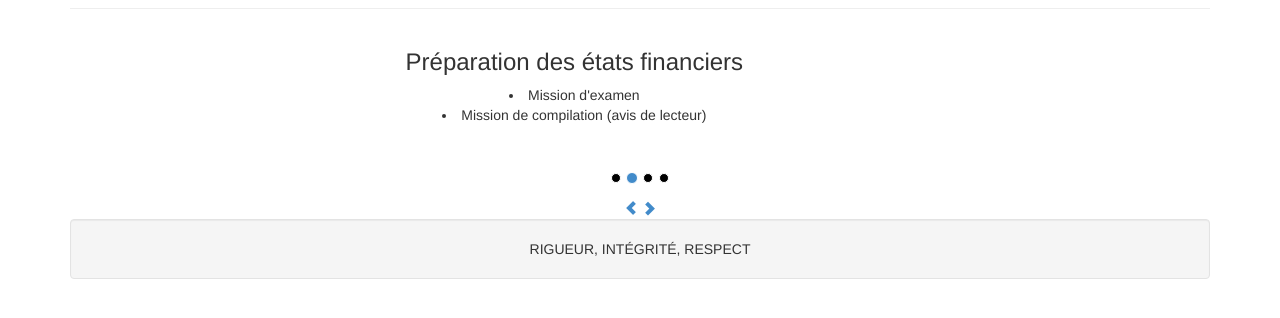
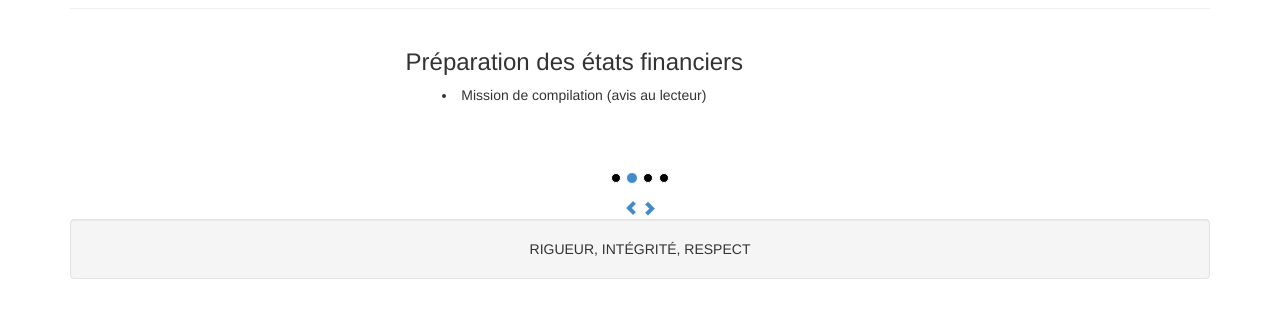
Before and after one commit to xutbest/malavoiecpacga, a plain HTML site: page services.html in a window 1280 px wide. Shown: the part 200-518 px from the top of the page. Drawn offline with Linux system fonts and the light colour scheme.

Commit message:
Remove service + fix grammatical errors

```diff
--- a/services.html
+++ b/services.html
@@ -23,7 +23,7 @@
         (function(i,s,o,g,r,a,m){i['GoogleAnalyticsObject']=r;i[r]=i[r]||function(){
         (i[r].q=i[r].q||[]).push(arguments)},i[r].l=1*new Date();a=s.createElement(o),
         m=s.getElementsByTagName(o)[0];a.async=1;a.src=g;m.parentNode.insertBefore(a,m)
-        })(window,document,'script','//www.google-analytics.com/analytics.js','ga');
+        })(window,document,'script','https://www.google-analytics.com/analytics.js','ga');
 
         ga('create', 'UA-59833852-2', 'auto');
         ga('send', 'pageview');
@@ -89,8 +89,7 @@
 			    <div class="item active carousel-mal">
 			    	<h3>Préparation des états financiers</h3>
 	                <p>
-	                    <li>Mission d'examen</li>
-	                    <li>Mission de compilation (avis de lecteur)</li>
+	                    <li>Mission de compilation (avis au lecteur)</li>
 	                </p>
 			    </div>
 			    <div class="item carousel-mal">
```
Also changed, not shown: contact.html (+2 -2 lines), index.html (+1 -1 lines).
